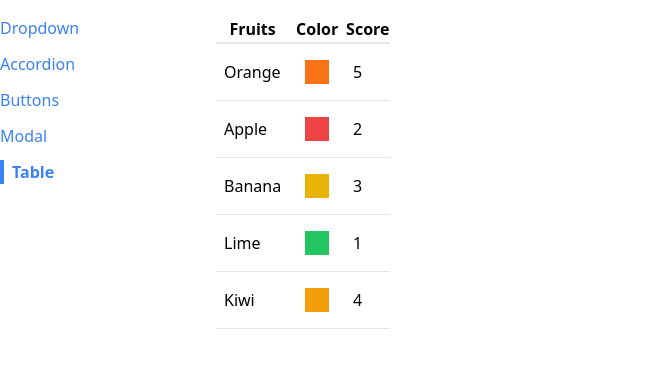
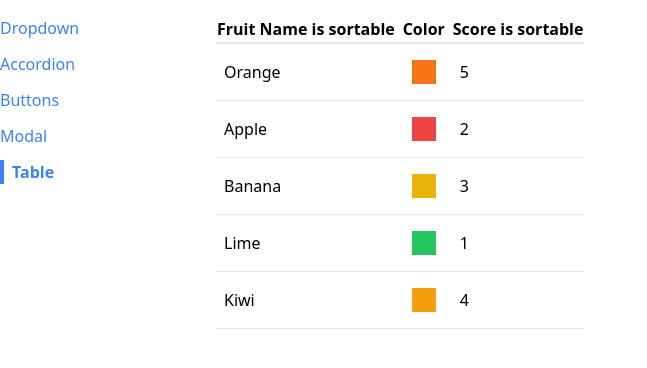
Before and after one commit to ArthurRaimann/comps, a React (Vite) app: page /table in a window 1280 px wide. Shown: the top 368 px of the page, without its empty margins (0-647 px from the left). Built offline with nearby package versions, Linux system fonts and the light colour scheme.

Commit message:
bis ink. 266

```diff
--- /dev/null
+++ b/src/components/SortableTable.tsx
@@ -0,0 +1,18 @@
+import Table from './Table';
+
+function SortableTable(props: any) {
+  const { config } = props;
+  const updatedConfig = config.map((column: any) => {
+    if (!column.sortValue) {
+      return column;
+    }
+    return {
+      ...column,
+      header: () => <th>{column.label} is sortable</th>,
+    };
+  });
+
+  return <Table {...props} config={updatedConfig} />;
+}
+
+export default SortableTable;
--- a/src/components/Table.tsx
+++ b/src/components/Table.tsx
@@ -1,36 +1,43 @@
+import { Fragment } from 'react';
 
-interface Config{
-    label: string
+interface Config {
+  label: string;
+  reder: Function;
+  header: Function;
 }
 
-function Table({data, config}: any) {
+function Table({ data, config }: any) {
+  const dataHeader = config.map((column: Config) => {
+    if (column.header) {
+      return <Fragment key={column.label}>{column.header()}</Fragment>;
+    }
+    return <th key={column.label}>{column.label}</th>;
+  });
 
-    const dataHeader = config.map((column: Config)  => {
-        return(
-            <th key={column.label}>{column.label}</th>
-        )
-    })
+  const wholeTable = data.map((obj: any, index: number) => {
+    const singleRow = config.map((column: any, index: number) => {
+      return (
+        <td className="p-2" key={index}>
+          {column.render(obj)}
+        </td>
+      );
+    });
 
-    const wholeTable= data.map((obj: any, index: number) => {
-            const singleRow = config.map((column: any, index: number) => {
-                return(
-                    <td className="p-2" key={index}>{column.render(obj)}</td>
-                )
-        })
-
-        return (<tr key={index} className="border-b">{singleRow}</tr>)
-    })
+    return (
+      <tr key={index} className="border-b">
+        {singleRow}
+      </tr>
+    );
+  });
 
   return (
     <table className="table-auto border-spacing-2">
       <thead>
-                <tr className="border-b-2">
-                {dataHeader}
-                </tr>
+        <tr className="border-b-2">{dataHeader}</tr>
       </thead>
       <tbody>{wholeTable}</tbody>
     </table>
-    )
+  );
 }
 
-export default Table
+export default Table;
--- a/src/pages/TabblePage.tsx
+++ b/src/pages/TabblePage.tsx
@@ -1,29 +1,38 @@
-import Table from "../components/Table";
-
-
+import SortableTable from '../components/SortableTable';
 
 function TablePage() {
+  const data = [
+    { fruit: 'Orange', color: 'bg-orange-500', score: 5 },
+    { fruit: 'Apple', color: 'bg-red-500', score: 2 },
+    { fruit: 'Banana', color: 'bg-yellow-500', score: 3 },
+    { fruit: 'Lime', color: 'bg-green-500', score: 1 },
+    { fruit: 'Kiwi', color: 'bg-amber-500', score: 4 },
+  ];
 
-    const data = [
-        {fruit: "Orange", color: "bg-orange-500", score: 5},
-        {fruit: "Apple", color: "bg-red-500", score: 2},
-        {fruit: "Banana", color: "bg-yellow-500", score: 3},
-        {fruit: "Lime", color: "bg-green-500", score: 1},
-        {fruit: "Kiwi", color: "bg-amber-500", score: 4},
-    ]
+  const config = [
+    {
+      label: 'Fruit Name',
+      render: (data: { fruit: string }) => data.fruit,
+      sortValue: (data: { fruit: string }) => data.fruit,
+    },
+    {
+      label: 'Color',
+      render: (data: { color: string }) => (
+        <div className={`p-3 m-2 ${data.color}`}></div>
+      ),
+    },
+    {
+      label: 'Score',
+      render: (data: { score: string }) => data.score,
+      sortValue: (data: { score: string }) => data.score,
+    },
+  ];
 
-    const config = [
-        {label: 'Fruits', render:(data: {fruit:string})=>data.fruit},
-        {label: 'Color', render:(data: {color:string})=><div className={`p-3 m-2 ${data.color}`}></div>},
-        {label: 'Score', render:(data: {score:string})=>data.score},
-    ]
-
-
-    return(
-        <div>
-        <Table data={data} config={config}/>
-        </div>
-    )
+  return (
+    <div>
+      <SortableTable data={data} config={config} />
+    </div>
+  );
 }
 
-export default TablePage
+export default TablePage;
```
Lines whose indentation alone changed are shown as unchanged.
